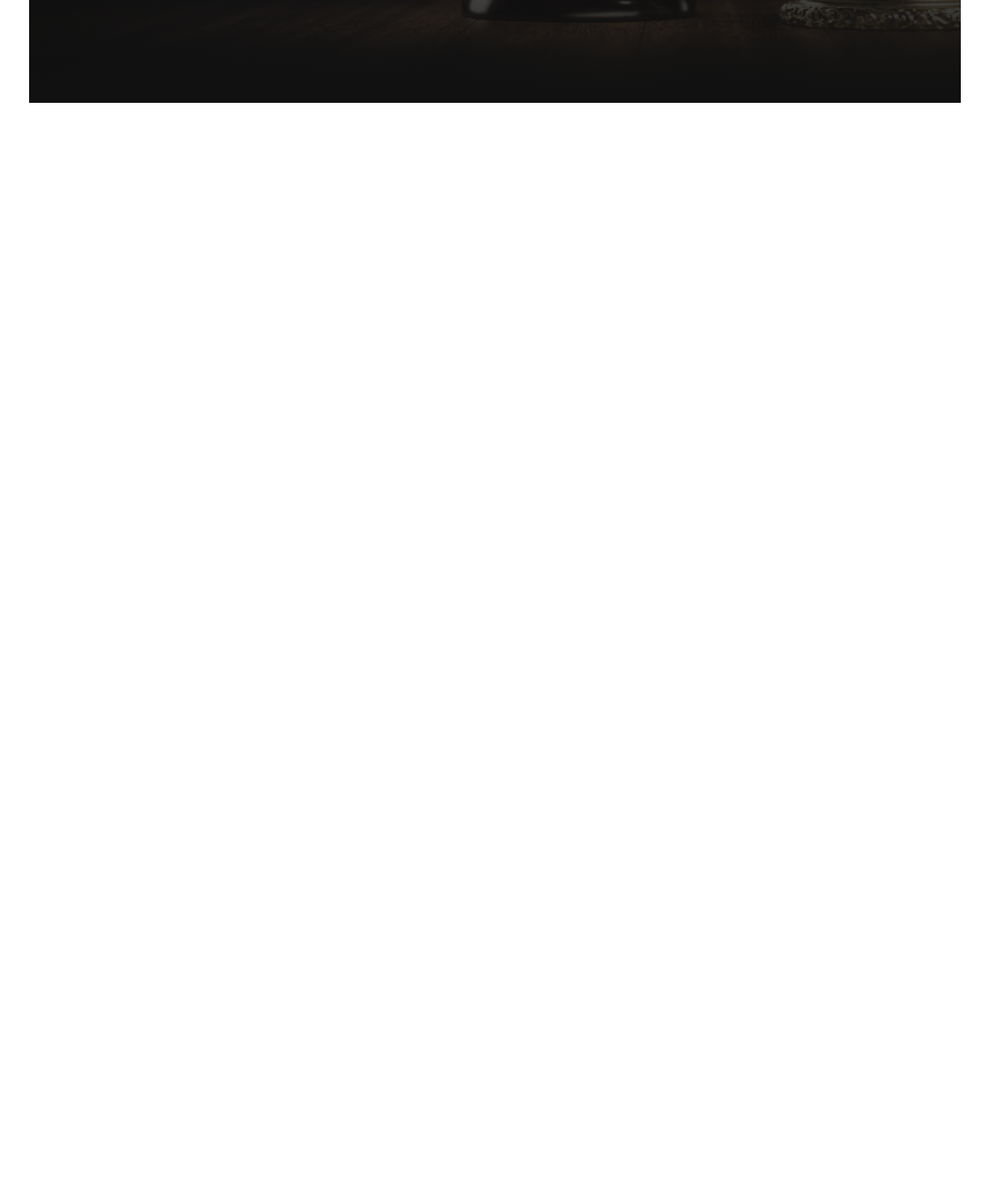
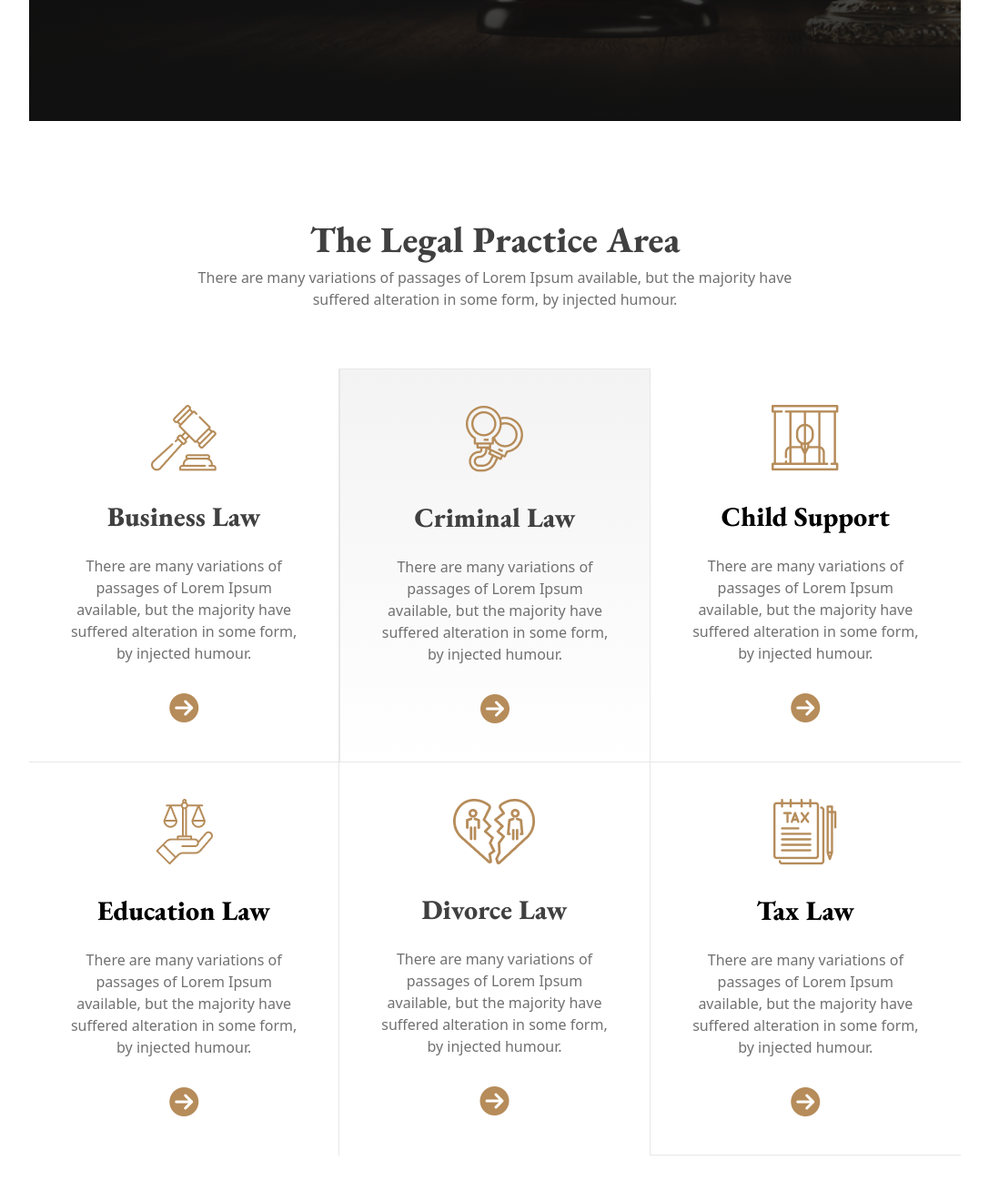
Before and after one commit to rakib120822/legal-solution, a plain HTML site: page index.html in a window 1280 px wide. Shown: the part 613-1922 px from the top of the page at 91% size, without its empty margins (96-1183 px from the left). Before the commit the page ends 800 px from the top, so only its background shows below. Drawn offline with nearby package versions, Linux system fonts and the light colour scheme.

Commit message:
feature section done

```diff
--- a/index.html
+++ b/index.html
@@ -10,6 +10,7 @@
 <link rel="preconnect" href="https://fonts.googleapis.com">
 <link rel="preconnect" href="https://fonts.gstatic.com" crossorigin>
 <link href="https://fonts.googleapis.com/css2?family=EB+Garamond:ital,wght@0,400..800;1,400..800&display=swap" rel="stylesheet">
+<link rel="stylesheet" href="https://cdnjs.cloudflare.com/ajax/libs/font-awesome/6.7.2/css/all.min.css" integrity="sha512-Evv84Mr4kqVGRNSgIGL/F/aIDqQb7xQ2vcrdIwxfjThSH8CSR7PBEakCr51Ck+w+/U6swU2Im1vVX0SVk9ABhg==" crossorigin="anonymous" referrerpolicy="no-referrer" />
     <script src="https://cdn.jsdelivr.net/npm/@tailwindcss/browser@4"></script>
   </head>
   <body class="font-Poppins">
@@ -17,7 +18,7 @@
         <nav class="flex justify-between">
                 <img  src="./images/logo2.png" alt="" srcset="">
 
-            <ul class="flex items-center gap-8 text-[1rem] text-[#707070]">
+            <ul class="flex items-center gap-8 text-[1rem] text-[#707070] hidden lg:visible">
                 <li class="">Home </li>
                 <li>Service ></li>
                 <li>Cases ></li>
@@ -27,15 +28,72 @@
             <button class="bg-[#B68C5A] rounded-lg px-[30px] py-[20] text-[#FFFFFF] text-[1.125rem] font-semibold">Free Consultation</button>
         </nav>
 
-        <section class="mx-auto my-[70px] text-center  bg-[url(/images/banner.png)]  text-[#FFFFFF]   bg-cover rounded-lg">
+        <section class="mx-auto my-[70px] text-center  bg-[url(/images/banner.png)]  text-[#FFFFFF]   bg-cover bg-no-repeat rounded-lg">
 
             <div class="py-[140px] bg-gradient-to-t from-[rgba(17,17,17,1)] to-[rgba(17,17,17,0)] ">
-                <h1 class="text-7xl mb-6 font-extrabold font-[EB_Garamond]">We Provide Effective<br/>
+                <h1 class="text-5xl md:text-7xl mb-6 font-bold md:font-extrabold font-[EB_Garamond]">We Provide Effective<br/>
             Legal Solutions</h1>
             <p class="mb-8  text-[#E7E7E7] font-normal leading-6">There are many variations of passages of Lorem Ipsum available, but the majority<br/>have suffered alteration in some form, by injected humour.</p>
-            <input type="text" placeholder="Search your services" class="w-[500px] bg-[#FFFFFF] py-[19px]  placeholder:text-base placeholder:text-[#A0A0A0] placeholder:py-[19px] placeholder:pr-[314px] placeholder:pl-[20px] rounded-lg mr-6">
+            <input type="text" placeholder="Search your services" class="w-[500px] bg-[#FFFFFF] py-[19px]  placeholder:text-base placeholder:text-[#A0A0A0] placeholder:py-[19px] sm:max-w-[500px]  placeholder:pl-[20px] rounded-lg mr-6 mb-5">
             <button class="bg-[#B68C5A] rounded-lg px-[39px] py-[17px] text-[#FFFFFF] text-[1.125rem] font-semibold">Search</button></div>
         </section>
     </header>
+
+
+    <section class="feature-section text-center my-[100px]">
+        <h2 class="font-extrabold font-[EB_Garamond] text-[2.5rem] text-[#414040]">The Legal Practice Area</h2>
+        <p class="text-[1rem] leading-6 font-normal text-[#707070]">There are many variations of passages of Lorem Ipsum available, but the majority have<br/> suffered alteration in some form, by injected humour.</p>
+
+        <div class="feature-container grid  grid-cols-3 w-[80%] mx-auto mt-[64px]">
+          <div class="feature text-center  p-10  border-r border-b border-[#E7E7E7]">
+            <img src="./images/business.png" alt="" class="mx-auto mb-[32px]">
+            <h3 class="font-[EB_Garamond] font-extrabold text-3xl text-[#414040] mb-[24px]">Business Law</h3>
+            <p class="font-normal text-[1rem] leading-6 text-[#707070] mb-[32px]">There are many variations of passages of Lorem Ipsum available, but the majority have suffered alteration in some form, by injected humour.</p>
+            <i class="fa-solid fa-circle-arrow-right text-[#B68C5A]  text-[2rem]" ></i>
+          </div>
+
+
+          <div class="feature text-center p-10 border border-[#E7E7E7] bg-linear-to-b from-[#F3F3F3] to-[rgba(243,243,243,0)]  ">
+            <img src="./images/criminal.png" alt="" class="mx-auto mb-[32px]">
+            <h3 class="font-[EB_Garamond] font-extrabold text-3xl text-[#414040] mb-[24px]">Criminal Law</h3>
+            <p class="font-normal text-[1rem] leading-6 text-[#707070] mb-[32px]">There are many variations of passages of Lorem Ipsum available, but the majority have suffered alteration in some form, by injected humour.</p>
+            <i class="fa-solid fa-circle-arrow-right text-[#B68C5A]  text-[2rem]" ></i>
+          </div>
+
+
+
+          <div class="feature text-center p-10 border-b border-[#E7E7E7]">
+            <img src="./images/child.png" alt="" class="mx-auto mb-[32px]">
+            <h3 class="font-[EB_Garamond] font-extrabold text-3xl text-[#414040 mb-[24px]">Child Support</h3>
+            <p class="font-normal text-[1rem] leading-6 text-[#707070] mb-[32px]">There are many variations of passages of Lorem Ipsum available, but the majority have suffered alteration in some form, by injected humour.</p>
+            <i class="fa-solid fa-circle-arrow-right text-[#B68C5A]  text-[2rem]" ></i>
+          </div>
+
+
+          <div class="feature text-center p-10 border-r border-[#E7E7E7]">
+            <img src="./images/education.png" alt="" class="mx-auto mb-[32px]">
+            <h3 class="font-[EB_Garamond] font-extrabold text-3xl text-[#414040 mb-[24px]">Education Law</h3>
+            <p class="font-normal text-[1rem] leading-6 text-[#707070] mb-[32px]">There are many variations of passages of Lorem Ipsum available, but the majority have suffered alteration in some form, by injected humour.</p>
+            <i class="fa-solid fa-circle-arrow-right text-[#B68C5A]  text-[2rem]" ></i>
+          </div>
+
+
+          <div class="feature text-center p-10 border-r border-[#E7E7E7] ">
+            <img src="./images/divorce.png" alt="" class="mx-auto mb-[32px]">
+            <h3 class="font-[EB_Garamond] font-extrabold text-3xl text-[#414040] mb-[24px]">Divorce Law</h3>
+            <p class="font-normal text-[1rem] leading-6 text-[#707070] mb-[32px]">There are many variations of passages of Lorem Ipsum available, but the majority have suffered alteration in some form, by injected humour.</p>
+            <i class="fa-solid fa-circle-arrow-right text-[#B68C5A]  text-[2rem]" ></i>
+          </div>
+
+
+          <div class="feature text-center p-10 border-b border-[#E7E7E7]">
+            <img src="./images/tax.png" alt="" class="mx-auto mb-[32px]">
+            <h3 class="font-[EB_Garamond] font-extrabold text-3xl text-[#414040 mb-[24px]">Tax Law</h3>
+            <p class="font-normal text-[1rem] leading-6 text-[#707070] mb-[32px]">There are many variations of passages of Lorem Ipsum available, but the majority have suffered alteration in some form, by injected humour.</p>
+            <i class="fa-solid fa-circle-arrow-right text-[#B68C5A]  text-[2rem]" ></i>
+          </div>
+
+        </div>
+    </section>
   </body>
 </html>
```
